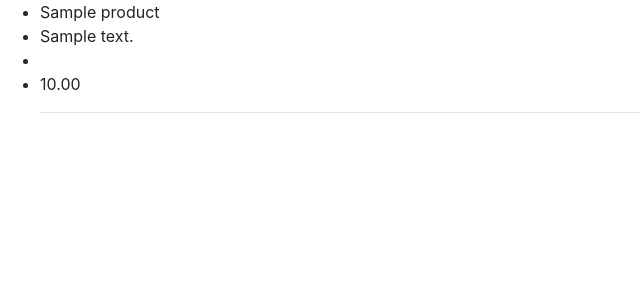
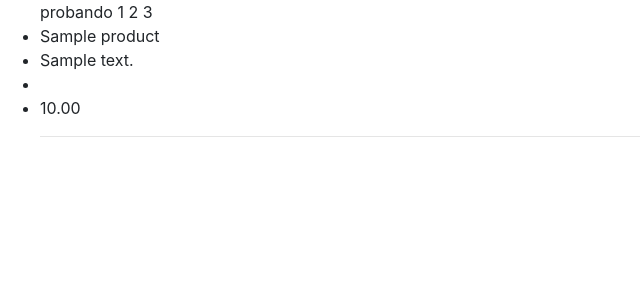
Before and after one commit to PabloFederico/admin1-ElDeporteOnline-ecommerce, a Django app: page /catalog in a window 1280 px wide. Shown: the top 300 px of the page, without its empty margins (0-640 px from the left). Run offline with Django 3.2, Linux system fonts and the light colour scheme; tables that the repository leaves empty hold one stand-in row (values such as "Sample post").

Commit message:
Update full_catalog.html

```diff
--- a/Catalog/templates/catalog/full_catalog.html
+++ b/Catalog/templates/catalog/full_catalog.html
@@ -4,6 +4,8 @@
 
     <ul>
         {% for product in object_list %}
+
+        probando 1 2 3
 
             <li>{{ product.name }}</li>
             <li>{{ product.short_description }}</li>
```
